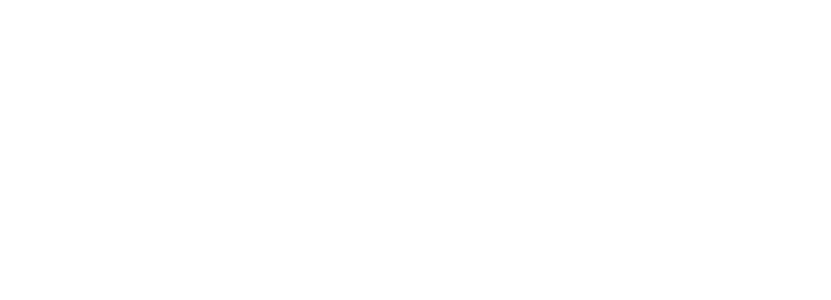
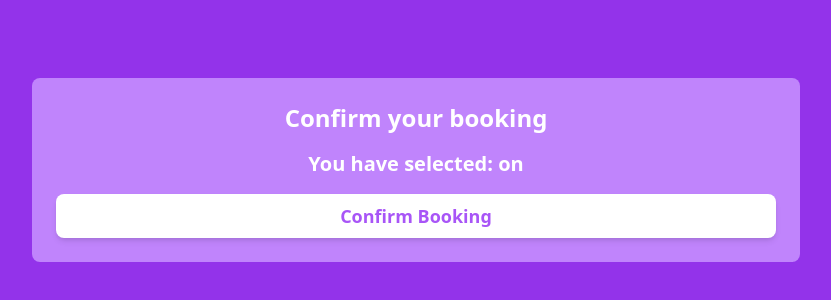
Before and after one commit to hemantmm/SlotBooking, a React (Create React App) app: page /confirm-booking in a window 1280 px wide. Before the commit this address had no page. Shown: the part 230-530 px from the top of the page, without its empty margins (224-1055 px from the left). Built offline with nearby package versions, Linux system fonts and the light colour scheme.

Commit message:
Confirm slot booking updated
Signed-off-by: hemantmm <hemant29mehta@gmail.com>

```diff
--- a/src/App.js
+++ b/src/App.js
@@ -5,6 +5,7 @@ import SlotManager from './components/SlotManager';
 import CalendarView from './components/CalendarView';
 import LoginPage from './components/LoginPage';
 import UserProfile from './components/UserProfile';
+import ConfirmBooking from './components/ConfirmBooking';
 
 function App() {
   return (
@@ -14,6 +15,7 @@ function App() {
         <Route path="/slot" element={<SlotManager />} />
         <Route path="/calendar" element={<CalendarView />} />
         <Route path="/profile" element={<UserProfile />} />
+        <Route path="/confirm-booking" element={<ConfirmBooking />} />
       </Routes>
       </Router>
   );
--- a/src/components/CalendarView.js
+++ b/src/components/CalendarView.js
@@ -108,6 +108,12 @@ const CalendarView = () => {
     }
   };
 
+  const handleSlotClick = (slot) => {
+    const dateKey = selectedDate.toISOString().split("T")[0];
+    localStorage.setItem("selectedSlot", JSON.stringify({ date: dateKey, time:slot }));
+    navigate("/confirm-booking");
+  }
+
   return (
     <div className="bg-purple-500">
       <div className="flex items-center justify-center pb-3 pt-3">
@@ -147,6 +153,7 @@ const CalendarView = () => {
                 <button
                   key={index}
                   className="border-4 w-32 p-2 m-1 text-sm font-medium rounded-lg border-purple-500 hover:bg-purple-500 hover:text-white"
+                  onClick={() => handleSlotClick(slot)}
                 >
                   {slot}
                 </button>
--- /dev/null
+++ b/src/components/ConfirmBooking.js
@@ -0,0 +1,45 @@
+import React, {useState,useEffect} from 'react'
+import {useNavigate} from "react-router-dom"
+
+function ConfirmBooking() {
+    const navigate=useNavigate()
+    const [selectedSlot,setSelectedSlot]=useState({date:"",time:""})
+
+    useEffect(()=>{
+        const slot=JSON.parse(localStorage.getItem("selectedSlot"))
+        if(slot){
+            setSelectedSlot(slot)
+        }
+    },[])
+
+    const handleConfirm=()=>{
+        const {date,time}=selectedSlot
+        const bookedSlots=JSON.parse(localStorage.getItem("bookedSlots")) || {}
+        bookedSlots[date]=bookedSlots[date] || []
+        bookedSlots[date].push(time)
+        localStorage.setItem("bookedSlots", JSON.stringify(bookedSlots))
+        localStorage.removeItem("selectedSlot")
+        alert("Booking confirmed")
+        navigate("/calendar")
+    }
+
+  return (
+    // <div>ConfirmBooking</div>
+    <div className='flex flex-col items-center justify-center min-h-screen p-6 bg-purple-600'>
+    <div className='rounded-lg p-6 w-full max-w-3xl bg-purple-400'>
+        <h2 className='text-2xl font-bold text-center mb-4 text-white'>Confirm your booking</h2>
+        <div>
+            <h3 className="text-xl font-semibold mb-4 text-center text-white">You have selected: {selectedSlot.time} on {selectedSlot.date}</h3>
+        </div>
+        {/* <div className='mt-4'>
+            <h3 className="text-xl font-semibold mb-4 text-center text-white">Email: {currentUser.email}</h3>
+        </div> */}
+        <div className='mt-4'>
+            <button className='w-full bg-white text-purple-500 font-bold text-lg p-2 rounded-lg shadow-md' onClick={handleConfirm}>Confirm Booking</button>
+        </div>
+    </div>
+</div>
+  )
+}
+
+export default ConfirmBooking
```
